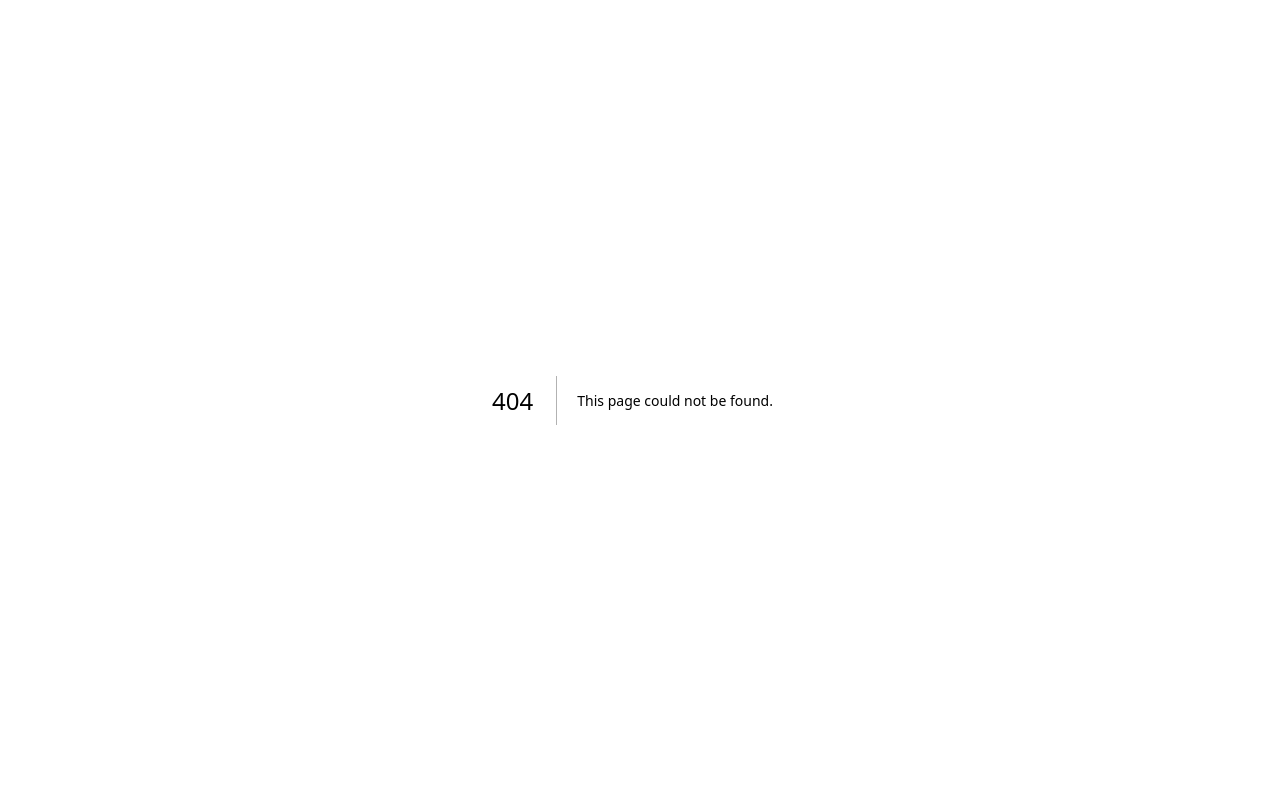
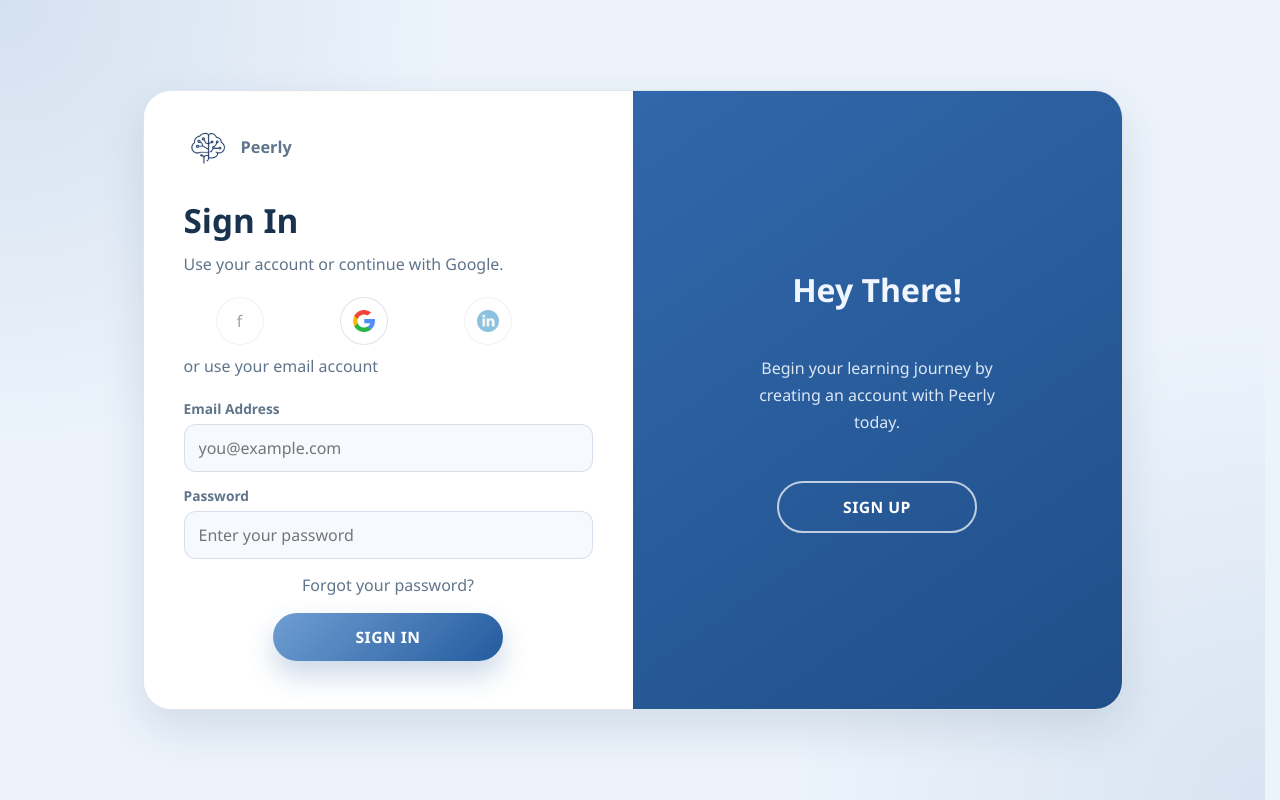
Before and after one commit to ChunMengL/Peerly-AI-Powered-Forum, a Next.js app: page /login in a window 1280 px wide. Before the commit this address had no page. Built offline with nearby package versions, Linux system fonts and the light colour scheme.

Commit message:
Add sign in and sign up screen

```diff
--- /dev/null
+++ b/app/login/page.tsx
@@ -0,0 +1,10 @@
+import { Suspense } from "react";
+import { LoginPanel } from "@/components/login/LoginPanel";
+
+export default function LoginPage() {
+  return (
+    <Suspense fallback={<main className="auth-page" />}>
+      <LoginPanel />
+    </Suspense>
+  );
+}
--- /dev/null
+++ b/components/login/LoginPanel.tsx
@@ -0,0 +1,227 @@
+"use client";
+
+import Image from "next/image";
+import Link from "next/link";
+import { useSearchParams } from "next/navigation";
+import { useEffect, useMemo, useState } from "react";
+
+type AuthMode = "signin" | "signup";
+
+export function LoginPanel() {
+  const searchParams = useSearchParams();
+  const [mode, setMode] = useState<AuthMode>("signin");
+  const [isAnimating, setIsAnimating] = useState(false);
+  const [formMessage, setFormMessage] = useState("");
+
+  const status = searchParams.get("status");
+  const message = searchParams.get("message");
+  const email = searchParams.get("email");
+  const name = searchParams.get("name");
+
+  const statusMessage = useMemo(() => {
+    if (!status || !message) {
+      return null;
+    }
+
+    if (status === "success" && email) {
+      return `${message} ${name ? `${name} ` : ""}(${email})`;
+    }
+
+    return message;
+  }, [email, message, name, status]);
+
+  const isSignUp = mode === "signup";
+
+  useEffect(() => {
+    document.body.classList.add("is-page-entering");
+    const timer = window.setTimeout(() => {
+      document.body.classList.remove("is-page-entering");
+    }, 240);
+
+    return () => {
+      window.clearTimeout(timer);
+      document.body.classList.remove("is-page-entering", "is-page-leaving");
+    };
+  }, []);
+
+  function switchMode() {
+    if (isAnimating) {
+      return;
+    }
+
+    const nextMode = isSignUp ? "signin" : "signup";
+    setIsAnimating(true);
+    setMode(nextMode);
+    window.setTimeout(() => setIsAnimating(false), 800);
+  }
+
+  function submitEmailForm(event: React.FormEvent<HTMLFormElement>) {
+    event.preventDefault();
+    setFormMessage(
+      isSignUp
+        ? "Sign-up form is ready, but backend registration is not connected yet."
+        : "Email/password sign-in is not connected yet. Use Google for now.",
+    );
+  }
+
+  function startGoogleLogin() {
+    window.location.href = "/auth/google/start";
+  }
+
+  return (
+    <main className={`auth-page ${isSignUp ? "is-signup" : ""}`}>
+      <section
+        className={`auth-card ${
+          isAnimating ? `is-fading ${isSignUp ? "to-signup" : "to-signin"}` : ""
+        }`}
+      >
+        <section className="form-side" aria-live="polite">
+          <div className="form-content">
+            <Link
+              aria-label="Back to Peerly home"
+              className="brand"
+              href="/"
+              title="Go to home"
+            >
+              <span className="mark" aria-hidden="true">
+                <Image
+                  alt=""
+                  height={24}
+                  src="/Images/Peerly_Logo_Icon.svg"
+                  width={24}
+                />
+              </span>
+              <span className="name">Peerly</span>
+            </Link>
+
+            <h1>{isSignUp ? "Create Account" : "Sign In"}</h1>
+            {!isSignUp ? (
+              <p className="hint">Use your account or continue with Google.</p>
+            ) : null}
+
+            <div className="social-row" aria-label="Social providers">
+              <button
+                className="social"
+                disabled
+                title="Facebook is not available yet"
+                type="button"
+              >
+                f
+              </button>
+              <button
+                className="social"
+                onClick={startGoogleLogin}
+                title="Continue with Google"
+                type="button"
+              >
+                <Image
+                  alt=""
+                  className="social-icon"
+                  height={22}
+                  src="/Images/google.png"
+                  width={22}
+                />
+              </button>
+              <button
+                className="social"
+                disabled
+                title="LinkedIn is not available yet"
+                type="button"
+              >
+                <Image
+                  alt=""
+                  className="social-icon"
+                  height={22}
+                  src="/Images/LinkedIn_Logo.svg"
+                  width={22}
+                />
+              </button>
+            </div>
+
+            <p className="subline">
+              {isSignUp
+                ? "or sign up quickly using Google"
+                : "or use your email account"}
+            </p>
+
+            <form onSubmit={submitEmailForm} noValidate>
+              {isSignUp ? (
+                <div className="field">
+                  <label htmlFor="fullName">Full Name</label>
+                  <input
+                    autoComplete="name"
+                    id="fullName"
+                    name="fullName"
+                    placeholder="Full Name"
+                    type="text"
+                  />
+                </div>
+              ) : null}
+
+              <div className="field">
+                <label htmlFor="email">Email Address</label>
+                <input
+                  autoComplete="email"
+                  id="email"
+                  name="email"
+                  placeholder="you@example.com"
+                  required
+                  type="email"
+                />
+              </div>
+
+              <div className="field">
+                <label htmlFor="password">Password</label>
+                <input
+                  autoComplete={isSignUp ? "new-password" : "current-password"}
+                  id="password"
+                  name="password"
+                  placeholder="Enter your password"
+                  required
+                  type="password"
+                />
+              </div>
+
+              {!isSignUp ? (
+                <button className="text-link" type="button">
+                  Forgot your password?
+                </button>
+              ) : null}
+
+              <div className="actions">
+                <button className="btn-primary" type="submit">
+                  {isSignUp ? "Sign Up" : "Sign In"}
+                </button>
+              </div>
+            </form>
+
+            {statusMessage ? (
+              <p className="auth-status" data-state={status || "info"}>
+                {statusMessage}
+              </p>
+            ) : null}
+            {formMessage ? (
+              <p className="auth-status" data-state="info">
+                {formMessage}
+              </p>
+            ) : null}
+          </div>
+        </section>
+
+        <aside className="promo-side">
+          <div className="promo-content">
+            <h2>{isSignUp ? "Welcome Back!" : "Hey There!"}</h2>
+            <p>
+              {isSignUp
+                ? "To stay connected, sign in with your personal details."
+                : "Begin your learning journey by creating an account with Peerly today."}
+            </p>
+            <button className="btn-outline" onClick={switchMode} type="button">
+              {isSignUp ? "Sign In" : "Sign Up"}
+            </button>
+          </div>
+        </aside>
+      </section>
+    </main>
+  );
+}
```
